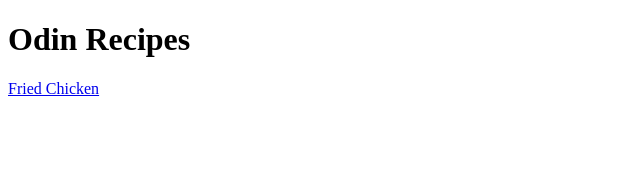
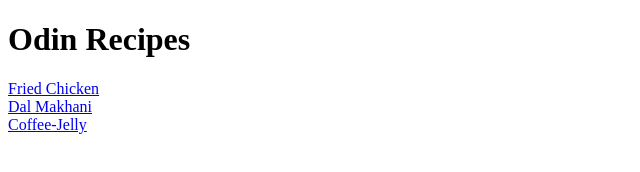
Before and after one commit to Pratyush-the-Thakur/odin-recipes, a plain HTML site: page index.html in a window 1280 px wide. Shown: the whole page, without its empty margins (0-640 px from the left). Drawn offline with Linux system fonts and the light colour scheme.

Commit message:
add index.html

```diff
--- a/index.html
+++ b/index.html
@@ -8,6 +8,10 @@
 </head>
 <body>
     <h1>Odin Recipes</h1>
-    <a href="recipes/BFC.html">Fried Chicken</a>
+    <a href="recipes/BFC.html">Fried Chicken</a> <br>
+    <a href="recipes/Makhani.html">Dal Makhani</a><br>
+    <a href="recipes/Coffee-Jelly.html">Coffee-Jelly</a><br>
+
+
 </body>
 </html>
```
